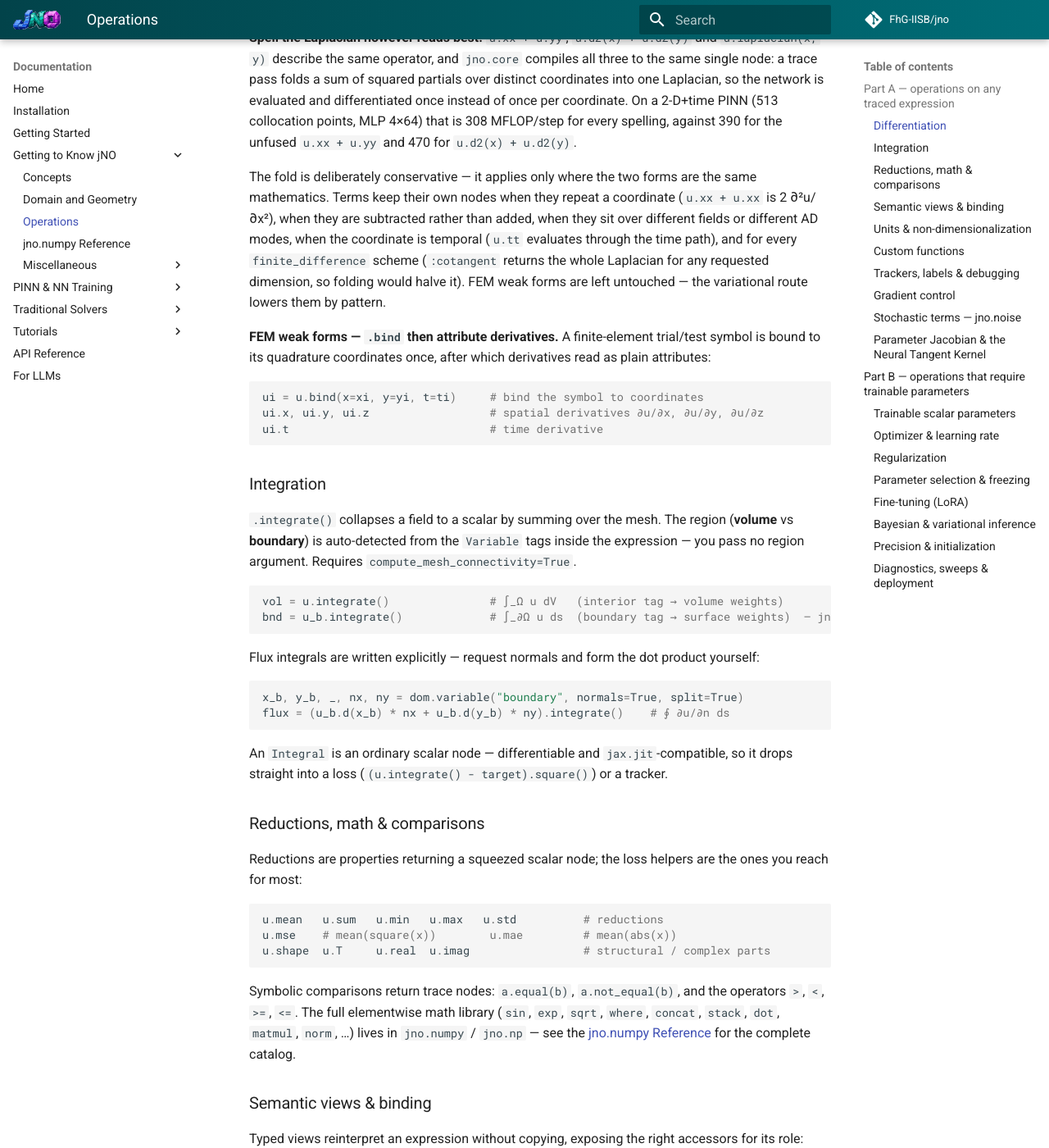
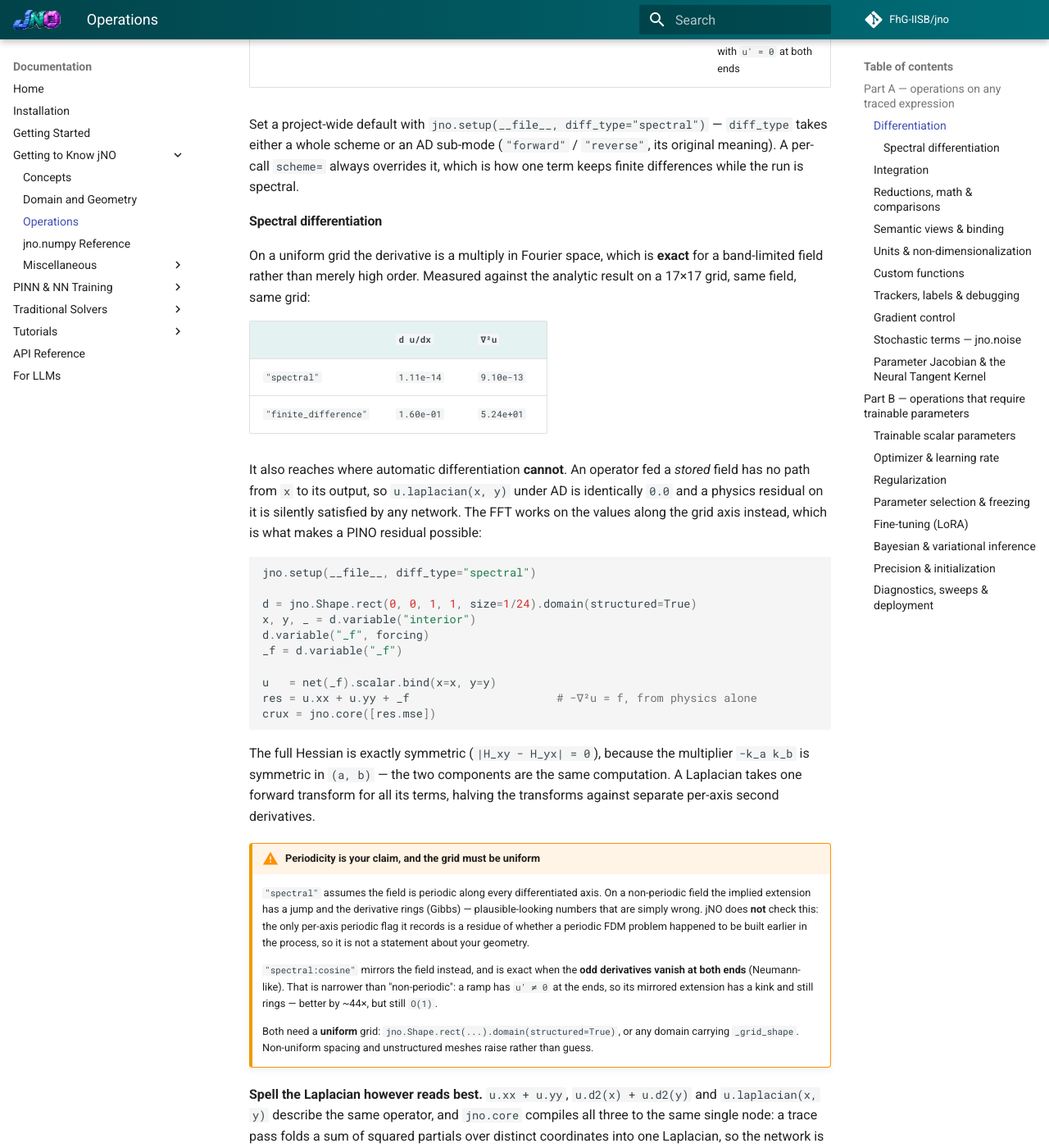
Before and after one commit to FhG-IISB/jNO, an MkDocs documentation site: the page built from docs/operations.md, in a window 1280 px wide and 1400 px high, scrolled down 1717 px. Shown: the whole window at 82% size. Built offline with MkDocs 1.6.1 and Material for MkDocs 9.7.7, drawn with Linux system fonts in a browser that asks for light colours; comment, search, counter and statistics services are not loaded; some of the changed text lies outside the part shown.

Commit message:
feat(trace): a spectral Laplacian fuses, and the spectral family is documented
Documenting the house spelling is what made the fold necessary rather than
optional. The docs promote `u.xx + u.yy`, but that spelling did not fuse for
spectral -- so following the documented style took the SLOW path (a transform
pair per axis) while `u.laplacian(x, y)` took the fast one. A style that is
quietly penalised is worse than an undocumented one.

Fused, a spectral Laplacian is one multiply by -(kx^2 + ky^2) off ONE forward
transform. All four behaviours are pinned:

    automatic_differentiation    fuses        (one trace-Hessian, one network eval)
    spectral                     fuses        (one transform for every term)
    finite_difference            does NOT     (:cotangent already returns the whole
                                               Laplacian, so folding would double it)
    spectral + AD, or spectral + spectral:cosine   never fuse

Mixing families was already impossible -- the grouping key includes the scheme
string -- but it is now asserted rather than assumed.

Docs state the limits where a user meets them, not in a footnote: periodicity
is the CALLER's claim and jNO does not check it (the only periodic flag it
records is a residue of whether a periodic FDM problem happened to be built
earlier in the process); `spectral:cosine` is Neumann-like rather than general
non-periodic, better by ~44x on a ramp but still O(1); and both need a uniform
grid, with non-uniform spacing and unstructured meshes raising rather than
guessing. The accuracy table carries the measured numbers.

````diff
--- a/docs/operations.md
+++ b/docs/operations.md
@@ -56,8 +56,61 @@ Vector-calculus helpers live on `jnn`: `jnn.jacobian`, `jnn.divergence`, `jnn.cu
 | `"finite_difference"` | ✅ | ✅ | Area-weighted; general unstructured meshes |
 | `"finite_difference:lsq"` / `:uniform` / `:inverse_distance"` | ✅ | ✅ | Least-squares / uniform / distance-weighted |
 | `"finite_difference:cotangent"` | — | ✅ | Cotangent Laplacian; **2D only** |
+| `"spectral"` | ✅ | ✅ | FFT along the grid axes; **uniform grid**, assumes periodicity |
+| `"spectral:cosine"` | ✅ | ✅ | Even extension instead — for fields with `u' = 0` at both ends |
 
-Set a project-wide default with `jno.setup(__file__, diff_type="forward", hessian_type="fwd-over-fwd")`.
+Set a project-wide default with `jno.setup(__file__, diff_type="spectral")` — `diff_type` takes
+either a whole scheme or an AD sub-mode (`"forward"` / `"reverse"`, its original meaning). A
+per-call `scheme=` always overrides it, which is how one term keeps finite differences while the
+run is spectral.
+
+#### Spectral differentiation
+
+On a uniform grid the derivative is a multiply in Fourier space, which is **exact** for a
+band-limited field rather than merely high order. Measured against the analytic result on a 17×17
+grid, same field, same grid:
+
+| | `d u/dx` | `∇²u` |
+|---|---|---|
+| `"spectral"` | `1.11e-14` | `9.10e-13` |
+| `"finite_difference"` | `1.60e-01` | `5.24e+01` |
+
+It also reaches where automatic differentiation **cannot**. An operator fed a *stored* field has no
+path from `x` to its output, so `u.laplacian(x, y)` under AD is identically `0.0` and a physics
+residual on it is silently satisfied by any network. The FFT works on the values along the grid
+axis instead, which is what makes a PINO residual possible:
+
+```python
+jno.setup(__file__, diff_type="spectral")
+
+d = jno.Shape.rect(0, 0, 1, 1, size=1/24).domain(structured=True)
+x, y, _ = d.variable("interior")
+d.variable("_f", forcing)
+_f = d.variable("_f")
+
+u   = net(_f).scalar.bind(x=x, y=y)
+res = u.xx + u.yy + _f                      # −∇²u = f, from physics alone
+crux = jno.core([res.mse])
+```
+
+The full Hessian is exactly symmetric (`|H_xy − H_yx| = 0`), because the multiplier `−k_a k_b` is
+symmetric in `(a, b)` — the two components are the same computation. A Laplacian takes one forward
+transform for all its terms, halving the transforms against separate per-axis second derivatives.
+
+!!! warning "Periodicity is your claim, and the grid must be uniform"
+
+    `"spectral"` assumes the field is periodic along every differentiated axis. On a non-periodic
+    field the implied extension has a jump and the derivative rings (Gibbs) — plausible-looking
+    numbers that are simply wrong. jNO does **not** check this: the only per-axis periodic flag it
+    records is a residue of whether a periodic FDM problem happened to be built earlier in the
+    process, so it is not a statement about your geometry.
+
+    `"spectral:cosine"` mirrors the field instead, and is exact when the **odd derivatives vanish at
+    both ends** (Neumann-like). That is narrower than "non-periodic": a ramp has `u' ≠ 0` at the
+    ends, so its mirrored extension has a kink and still rings — better by ~44×, but still `O(1)`.
+
+    Both need a **uniform** grid: `jno.Shape.rect(...).domain(structured=True)`, or any domain
+    carrying `_grid_shape`. Non-uniform spacing and unstructured meshes raise rather than guess.
 
 **Spell the Laplacian however reads best.** `u.xx + u.yy`, `u.d2(x) + u.d2(y)` and
 `u.laplacian(x, y)` describe the same operator, and `jno.core` compiles all three to the same
````
Also changed, not shown: docs/API.md (+7 -0 lines), 2 other files.
